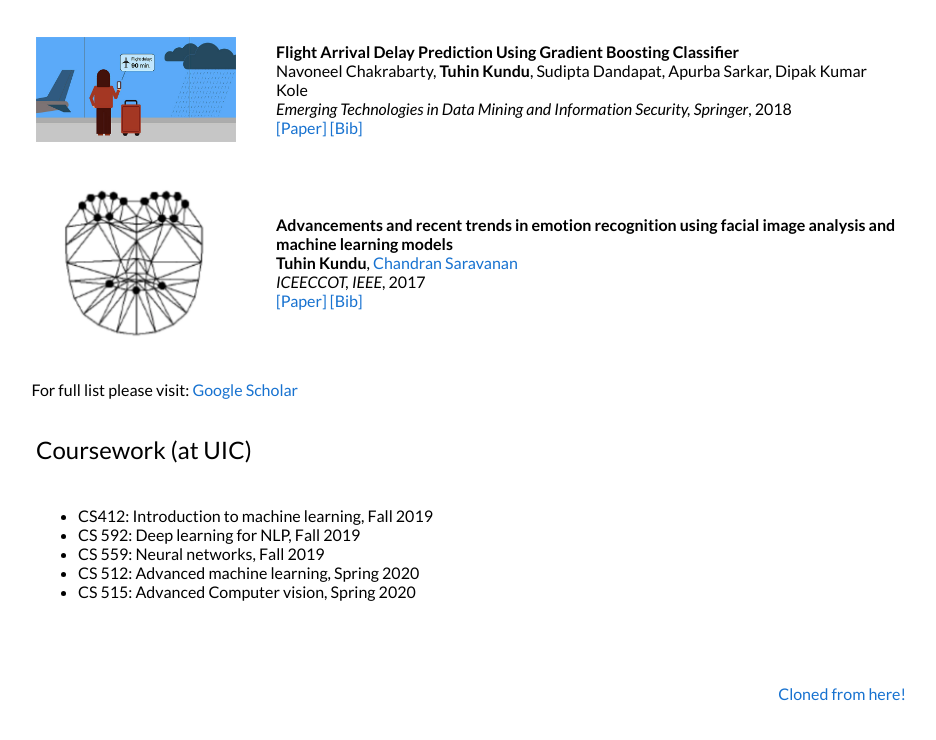
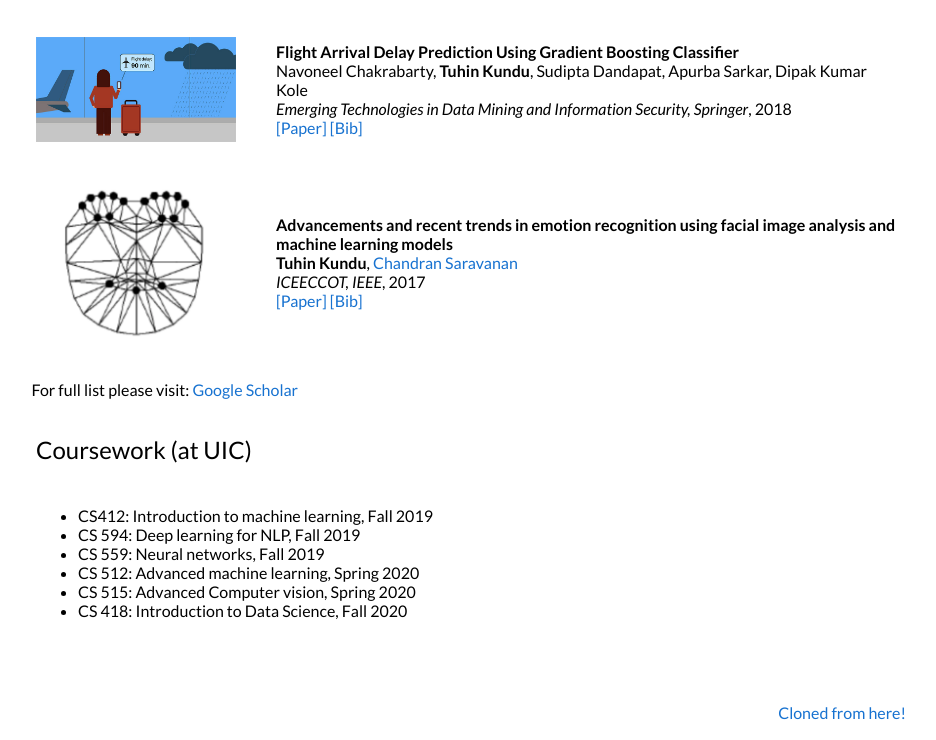
Before and after one commit to TuhinKundu/tuhinkundu.github.io, a plain HTML site: page index.html in a window 1280 px wide. Shown: the part 1521-2261 px from the top of the page, without its empty margins (174-1110 px from the left). Drawn offline with Linux system fonts and the light colour scheme.

Commit message:
updating

```diff
--- a/index.html
+++ b/index.html
@@ -274,10 +274,11 @@
 
                 <ul>
                   <li>CS412: Introduction to machine learning, Fall 2019
-                    <li> CS 592: Deep learning for NLP, Fall 2019
+                    <li> CS 594: Deep learning for NLP, Fall 2019
                     <li> CS 559: Neural networks, Fall 2019
                     <li> CS 512: Advanced machine learning, Spring 2020
                     <li> CS 515: Advanced Computer vision, Spring 2020
+                    <li> CS 418: Introduction to Data Science, Fall 2020
                   </ul>
               </p>
             </td>
```
